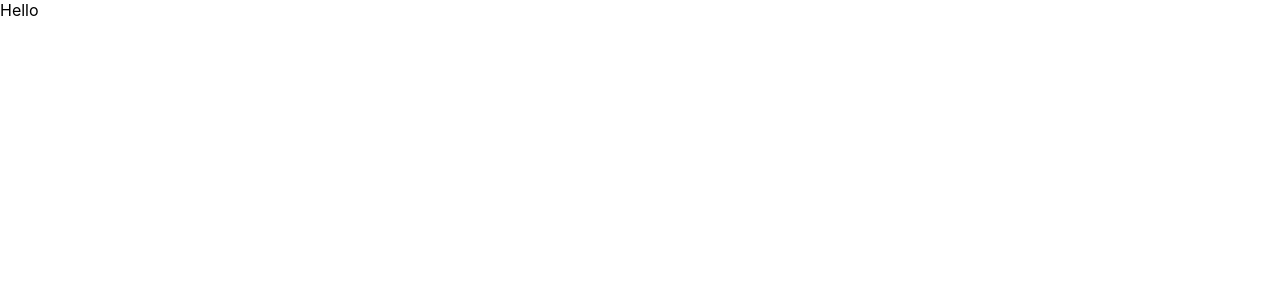
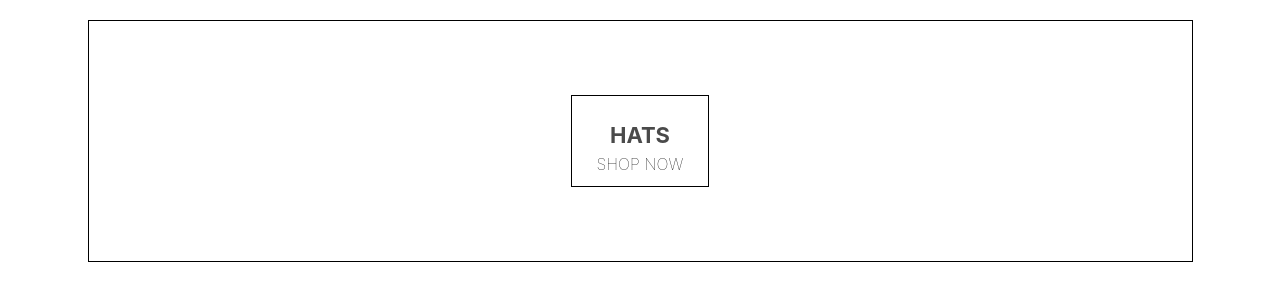
Before and after one commit to JayKay24/crown-clothing, a React (Create React App) app: page / in a window 1280 px wide. Shown: the top 300 px of the page. Built offline with nearby package versions, Linux system fonts and the light colour scheme.

Commit message:
add homepage component

```diff
--- a/package.json
+++ b/package.json
@@ -6,6 +6,7 @@
     "@testing-library/jest-dom": "^4.2.4",
     "@testing-library/react": "^9.3.2",
     "@testing-library/user-event": "^7.1.2",
+    "node-sass": "^4.14.1",
     "react": "^16.13.1",
     "react-dom": "^16.13.1",
     "react-scripts": "3.4.1"
--- a/src/App.js
+++ b/src/App.js
@@ -1,8 +1,11 @@
 import React from 'react';
+import HomePage from './homepage.component';
 import './App.css';
 
 function App() {
-  return <div>Hello</div>
+  return (
+    <HomePage />
+  );
 }
 
 export default App;
--- /dev/null
+++ b/src/homepage.component.jsx
@@ -0,0 +1,17 @@
+import React from 'react';
+import './homepage.styles.scss';
+
+const HomePage = () => (
+  <div className="homepage">
+    <div className="directory-menu">
+      <div className="menu-item">
+        <div className="content">
+          <h1 className="title">HATS</h1>
+          <span className="subtitle">SHOP NOW</span>
+        </div>
+      </div>
+    </div>
+  </div>
+);
+
+export default HomePage;
--- /dev/null
+++ b/src/homepage.styles.scss
@@ -0,0 +1,54 @@
+.homepage {
+  display: flex;
+  flex-direction: column;
+  align-items: center;
+  padding: 20px 80px;
+}
+
+.directory-menu {
+  width: 100%;
+  display: flex;
+  flex-wrap: wrap;
+  justify-content: space-between;
+}
+
+.menu-item {
+  min-width: 30%;
+  height: 240px;
+  flex: 1 1 auto;
+  display: flex;
+  align-items: center;
+  justify-content: center;
+  border: 1px solid black;
+  margin: 0 7.5px 15px;
+
+  &:first-child {
+    margin-right: 7.5px;
+  }
+
+  &:last-child {
+    margin-left: 7.5px;
+  }
+
+  .content {
+    height: 90px;
+    padding: 0 25px;
+    display: flex;
+    flex-direction: column;
+    align-items: center;
+    justify-content: center;
+    border: 1px solid black;
+
+    .title {
+      font-weight: bold;
+      margin-bottom: 6px;
+      font-size: 22px;
+      color: #4a4a4a;
+    }
+
+    .subtitle {
+      font-weight: lighter;
+      font-size: 16px;
+    }
+  }
+}
```
Also changed, not shown: 1 other file (tests, documents, lock files or other folders).
